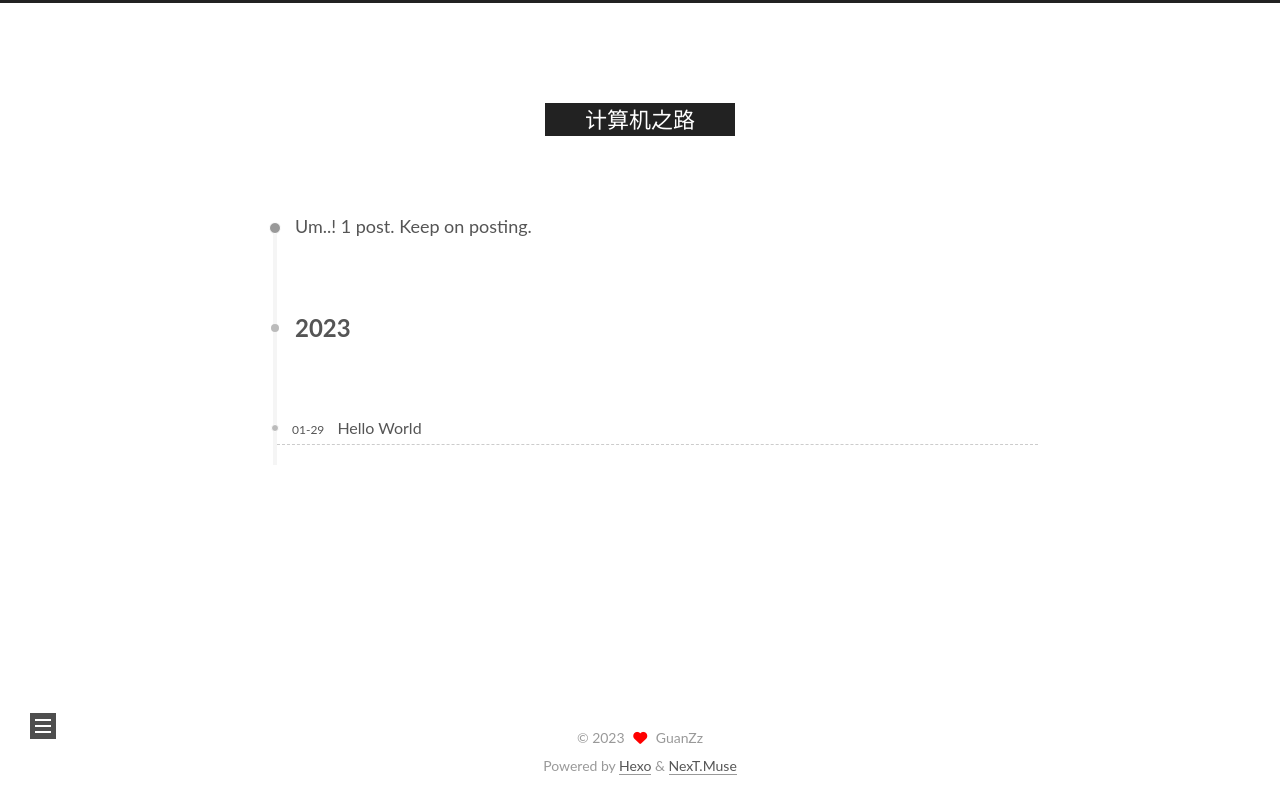
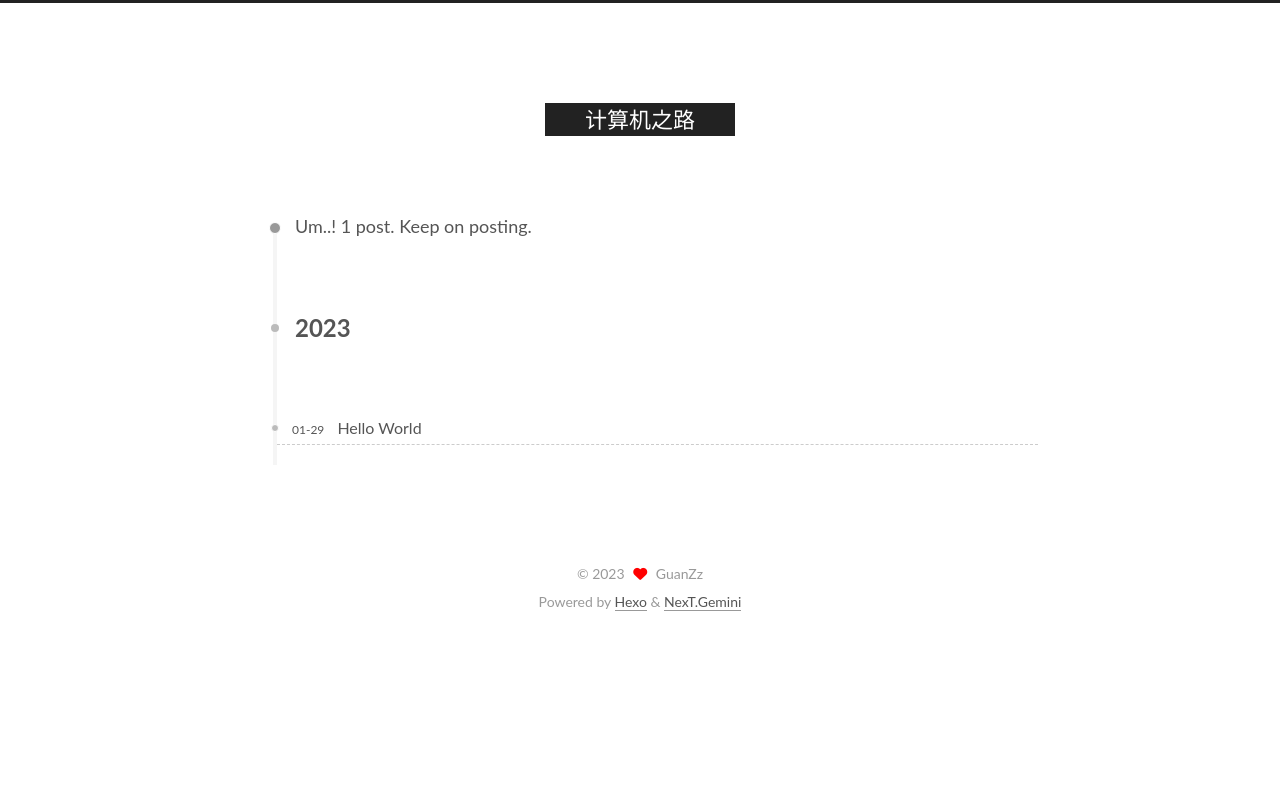
Before and after one commit to gz-lenk/gz-lenk.github.io, a plain HTML site: page archives/2023/01/index.html in a window 1280 px wide. Drawn offline with nearby package versions, Linux system fonts and the light colour scheme.

Commit message:
Site updated: 2023-01-30 00:55:09

```diff
--- a/archives/2023/01/index.html
+++ b/archives/2023/01/index.html
@@ -17,7 +17,7 @@
 <link rel="stylesheet" href="https://cdnjs.cloudflare.com/ajax/libs/font-awesome/6.2.1/css/all.min.css" integrity="sha256-Z1K5uhUaJXA7Ll0XrZ/0JhX4lAtZFpT6jkKrEDT0drU=" crossorigin="anonymous">
   <link rel="stylesheet" href="https://cdnjs.cloudflare.com/ajax/libs/animate.css/3.1.1/animate.min.css" integrity="sha256-PR7ttpcvz8qrF57fur/yAx1qXMFJeJFiA6pSzWi0OIE=" crossorigin="anonymous">
 
-<script class="next-config" data-name="main" type="application/json">{"hostname":"example.com","root":"/","images":"/images","scheme":"Muse","darkmode":false,"version":"8.14.1","exturl":false,"sidebar":{"position":"left","display":"post","padding":18,"offset":12},"copycode":{"enable":false,"style":null},"bookmark":{"enable":false,"color":"#222","save":"auto"},"mediumzoom":false,"lazyload":false,"pangu":false,"comments":{"style":"tabs","active":null,"storage":true,"lazyload":false,"nav":null},"stickytabs":false,"motion":{"enable":true,"async":false,"transition":{"menu_item":"fadeInDown","post_block":"fadeIn","post_header":"fadeInDown","post_body":"fadeInDown","coll_header":"fadeInLeft","sidebar":"fadeInUp"}},"prism":false,"i18n":{"placeholder":"Searching...","empty":"We didn't find any results for the search: ${query}","hits_time":"${hits} results found in ${time} ms","hits":"${hits} results found"}}</script><script src="/js/config.js"></script>
+<script class="next-config" data-name="main" type="application/json">{"hostname":"example.com","root":"/","images":"/images","scheme":"Gemini","darkmode":false,"version":"8.14.1","exturl":false,"sidebar":{"position":"left","display":"post","padding":18,"offset":12},"copycode":{"enable":false,"style":null},"bookmark":{"enable":false,"color":"#222","save":"auto"},"mediumzoom":false,"lazyload":false,"pangu":false,"comments":{"style":"tabs","active":null,"storage":true,"lazyload":false,"nav":null},"stickytabs":false,"motion":{"enable":true,"async":false,"transition":{"menu_item":"fadeInDown","post_block":"fadeIn","post_header":"fadeInDown","post_body":"fadeInDown","coll_header":"fadeInLeft","sidebar":"fadeInUp"}},"prism":false,"i18n":{"placeholder":"Searching...","empty":"We didn't find any results for the search: ${query}","hits_time":"${hits} results found in ${time} ms","hits":"${hits} results found"}}</script><script src="/js/config.js"></script>
 
     <meta property="og:type" content="website">
 <meta property="og:title" content="计算机之路">
@@ -188,19 +188,13 @@
   </span>
   <span class="author" itemprop="copyrightHolder">GuanZz</span>
 </div>
-  <div class="powered-by">Powered by <a href="https://hexo.io/" rel="noopener" target="_blank">Hexo</a> & <a href="https://theme-next.js.org/muse/" rel="noopener" target="_blank">NexT.Muse</a>
+  <div class="powered-by">Powered by <a href="https://hexo.io/" rel="noopener" target="_blank">Hexo</a> & <a href="https://theme-next.js.org/" rel="noopener" target="_blank">NexT.Gemini</a>
   </div>
 
     </div>
   </footer>
 
 
-  <div class="toggle sidebar-toggle" role="button">
-    <span class="toggle-line"></span>
-    <span class="toggle-line"></span>
-    <span class="toggle-line"></span>
-  </div>
-  <div class="sidebar-dimmer"></div>
   <div class="back-to-top" role="button" aria-label="Back to top">
     <i class="fa fa-arrow-up fa-lg"></i>
     <span>0%</span>
@@ -213,7 +207,7 @@
 
 
   <script src="https://cdnjs.cloudflare.com/ajax/libs/animejs/3.2.1/anime.min.js" integrity="sha256-XL2inqUJaslATFnHdJOi9GfQ60on8Wx1C2H8DYiN1xY=" crossorigin="anonymous"></script>
-<script src="/js/comments.js"></script><script src="/js/utils.js"></script><script src="/js/motion.js"></script><script src="/js/schemes/muse.js"></script><script src="/js/next-boot.js"></script>
+<script src="/js/comments.js"></script><script src="/js/utils.js"></script><script src="/js/motion.js"></script><script src="/js/next-boot.js"></script>
 
 
 
```
Also changed, not shown: archives/2023/index.html (+3 -9 lines), archives/index.html (+3 -9 lines), index.html (+3 -9 lines), post/4a17b156.html (+3 -9 lines).
